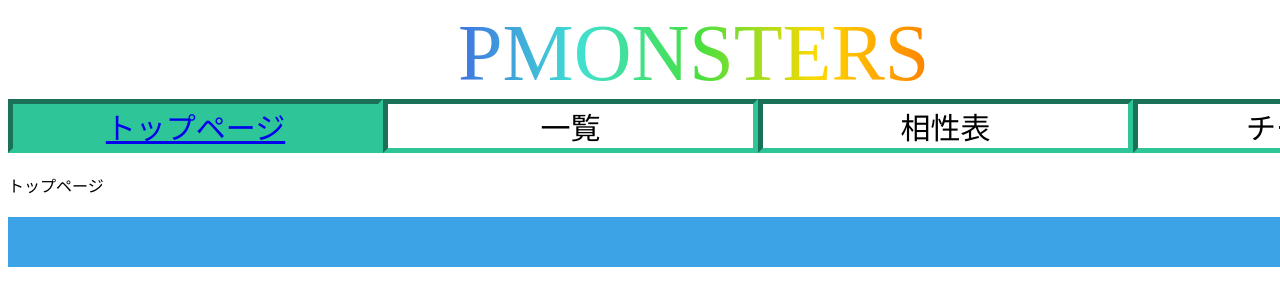
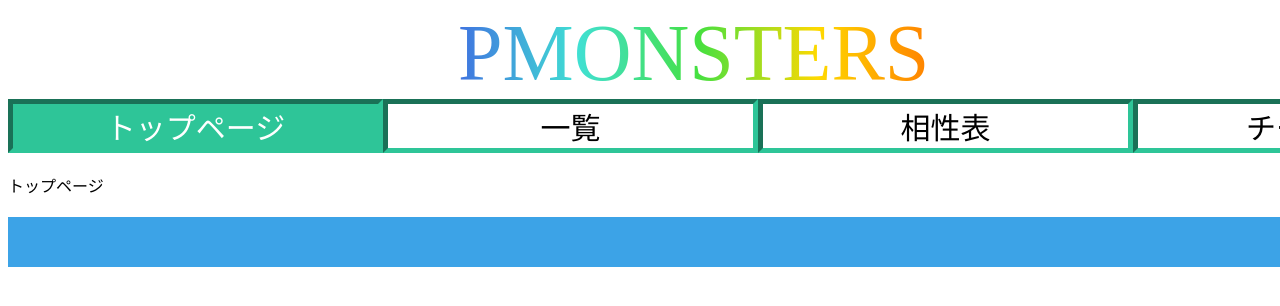
Before and after one commit to DIO0550/DPWiki, a React app in the folder src/frontend/: page / in a window 1280 px wide. Shown: the top 306 px of the page. Built offline with nearby package versions, Linux system fonts and the light colour scheme.

Commit message:
タブクリックでページを遷移&タブの選択切り替え実行。

```diff
--- a/src/frontend/component/TabMenu.jsx
+++ b/src/frontend/component/TabMenu.jsx
@@ -6,23 +6,37 @@ import classNames from 'classnames';
 import { withRouter, Link } from 'react-router-dom';
 
 // パス名
-const path_name = window.location.pathname;
+var path_name = window.location.pathname;
 
 class TabMenu extends React.Component {
     constructor(props) {
         super(props);
-        this.handleToListPage = this.handleToListPage.bind(this)
+        this.state = {
+            route_path: path_name
+        }
+        this.pushToListPage = this.pushToListPage.bind(this)
+        this.pushToTopPage = this.pushToTopPage.bind(this)
+        this.listClassNames = this.listClassNames.bind(this)
+        this.topPageClassNames = this.topPageClassNames.bind(this)
     }
-    handleToListPage(e) {
-        this.props.history.push('/List')
+    pushToTopPage(e) {
+        this.props.history.push(APP_CONST.ROUTER_PATH.TOP_PAGE)
+        this.setState({
+            route_path:window.location.pathname
+        })
     }
-
+    pushToListPage(e) {
+        this.props.history.push(APP_CONST.ROUTER_PATH.LIST)
+        this.setState({
+            route_path:window.location.pathname
+        })
+    }
     /**
      * トップページのクラス名
      */
     topPageClassNames() {
         var className = classNames(styles['tab-menu'], {
-            [styles['tab-select']] : path_name == APP_CONST.ROUTER_PATH.TOP_PAGE
+            [styles['tab-select']] : this.state.route_path == APP_CONST.ROUTER_PATH.TOP_PAGE
         })
         return className
     }
@@ -32,7 +46,7 @@ class TabMenu extends React.Component {
      */
     listClassNames() {
         var className = classNames(styles['tab-menu'], {
-            [styles['tab-select']] : path_name == APP_CONST.ROUTER_PATH.LIST
+            [styles['tab-select']] : this.state.route_path == APP_CONST.ROUTER_PATH.LIST
         })
         return className
     }
@@ -54,12 +68,10 @@ class TabMenu extends React.Component {
     render() {
         return (
             <div className={styles['tab-menus']}>
-                <div className={this.topPageClassNames()} >
-                    <Link to={APP_CONST.ROUTER_PATH.TOP_PAGE}>
-                        トップページ
-                    </Link>
+                <div className={this.topPageClassNames()} onClick={this.pushToTopPage}>
+                    トップページ
                 </div>
-                <div className={this.listClassNames()} onClick={this.handleToListPage}>
+                <div className={this.listClassNames()} onClick={this.pushToListPage}>
                         一覧
                 </div>
                 <div className={styles['tab-menu']}>
--- a/src/frontend/stylesheet/tab-menu.sass
+++ b/src/frontend/stylesheet/tab-menu.sass
@@ -10,6 +10,7 @@ $menu-count: 4
     border: inset 5px #2ec598
     text-align: center
     font-size: 30px
+    cursor : pointer
 
 .tab-select
     color: white
```
